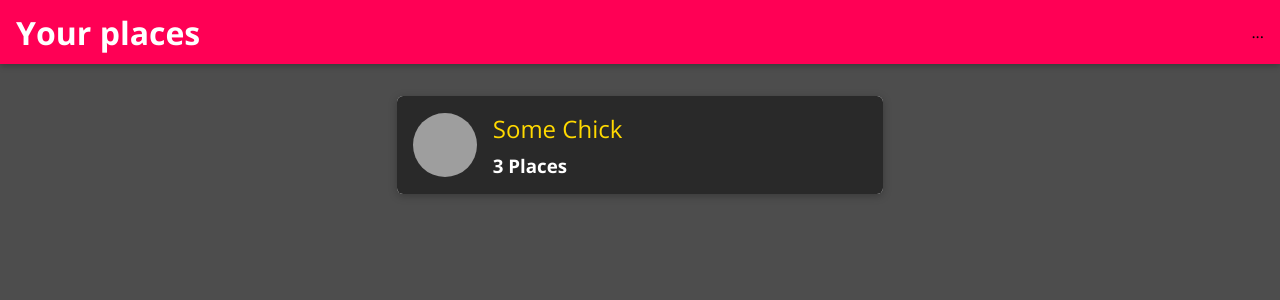
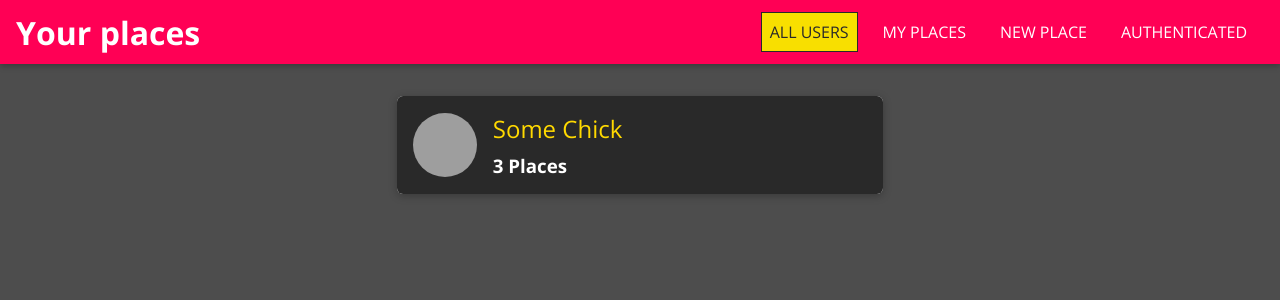
Before and after one commit to jetleebruce/locograph, a React (Create React App) app: page / in a window 1280 px wide. Shown: the top 300 px of the page. Built offline with nearby package versions, Linux system fonts and the light colour scheme; grey boxes are pictures that could not be loaded.

Commit message:
NavLinks added

```diff
--- a/src/shared/components/Navigation/MainNavigation.js
+++ b/src/shared/components/Navigation/MainNavigation.js
@@ -1,7 +1,8 @@
 import React from "react";
-import {Link} from 'react-router-dom'
+import { Link } from "react-router-dom";
 
 import MainHeader from "./MainHeader";
+import NavLinks from "./NavLinks";
 import "./MainNavigation.css";
 
 const MainNavigation = () => {
@@ -13,9 +14,11 @@
         <span />
       </button>
       <h1 className='main-navigation__title'>
-        <Link to="/">Your places</Link>
+        <Link to='/'>Your places</Link>
       </h1>
-      <nav>...</nav>
+      <nav>
+        <NavLinks />
+      </nav>
     </MainHeader>
   );
 };
--- a/src/shared/components/Navigation/NavLinks.css
+++ b/src/shared/components/Navigation/NavLinks.css
@@ -0,0 +1,76 @@
+.nav-links {
+  list-style: none;
+  margin: 0;
+  padding: 0;
+  width: 100%;
+  height: 100%;
+  display: flex;
+  flex-direction: column;
+  justify-content: center;
+  align-items: center;
+}
+
+.nav-links li {
+  margin: 1rem;
+}
+
+.nav-links a {
+  border: 1px solid transparent;
+  color: #292929;
+  text-decoration: none;
+  padding: 0.5rem;
+}
+
+.nav-links a:hover,
+.nav-links a:active,
+.nav-links a.active {
+  background: #f8df00;
+  border-color: #292929;
+  color: #292929;
+}
+
+.nav-links button {
+  cursor: pointer;
+  border: 1px solid #292929;
+  color: #292929;
+  background: transparent;
+  padding: 0.5rem;
+  font: inherit;
+}
+
+.nav-links button:focus {
+  outline: none;
+}
+
+.nav-links button:hover,
+.nav-links button:active {
+  background: #292929;
+  color: white;
+}
+
+@media (min-width: 768px) {
+  .nav-links {
+    flex-direction: row;
+  }
+
+  .nav-links li {
+    margin: 0 0.5rem;
+  }
+
+  .nav-links a {
+    color: white;
+    text-decoration: none;
+  }
+
+  .nav-links button {
+    border: 1px solid white;
+    color: white;
+    background: transparent;
+  }
+
+  .nav-links button:hover,
+  .nav-links button:active {
+    background: #f8df00;
+    color: #292929;
+  }
+}
--- a/src/shared/components/Navigation/NavLinks.js
+++ b/src/shared/components/Navigation/NavLinks.js
@@ -0,0 +1,27 @@
+import React from "react";
+import { NavLink } from "react-router-dom";
+
+import "./NavLinks.css";
+
+export const NavLinks = props => {
+  return (
+    <ul className='nav-links'>
+      <li>
+        <NavLink to='/' exact>
+          ALL USERS
+        </NavLink>
+      </li>
+      <li>
+        <NavLink to='/u1/places'>MY PLACES</NavLink>
+      </li>
+      <li>
+        <NavLink to='/places/new'>NEW PLACE</NavLink>
+      </li>
+      <li>
+        <NavLink to='/auth'>AUTHENTICATED</NavLink>
+      </li>
+    </ul>
+  );
+};
+
+export default NavLinks;
```
